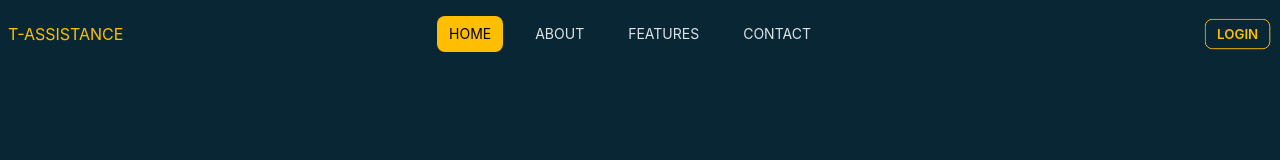
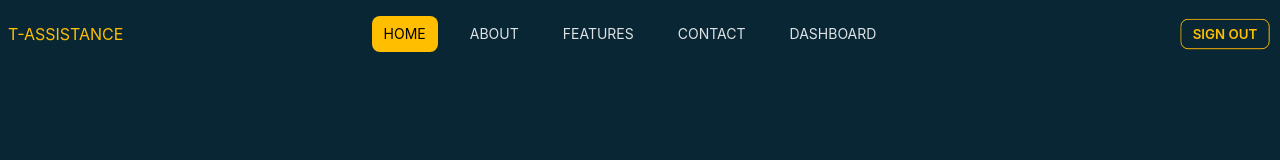
Before and after one commit to morz-mamun/T-Assistance-Client, a React (Vite) app: page / in a window 1280 px wide. Shown: the top 160 px of the page. Built offline with nearby package versions, Linux system fonts and the light colour scheme; no server answers; sample sign-in values are in the browser's storage.

Commit message:
Dashboard created

```diff
--- /dev/null
+++ b/src/Dashboard/Dashboard.jsx
@@ -0,0 +1,41 @@
+import { FaAddressCard, FaHome, FaList, FaShoppingBag} from "react-icons/fa";
+import { NavLink, Outlet } from "react-router-dom";
+
+
+
+const DashBoard = () => {
+  return (
+    <div className="flex">
+      <div className="w-72 min-h-screen bg-[#092635] text-center py-5">
+        <h1 className="uppercase">
+          <span className="text-xl font-bold">DASHBOARD</span>{" "}
+        </h1>
+        <div className="divider divider-warning"></div>
+        <ul className="menu p-4 text-base">
+          {
+
+          }
+          <div className="divider"></div>
+          <li className="uppercase">
+            <NavLink to={"/"}>
+              <FaHome></FaHome>
+            Home
+            </NavLink>
+          </li>
+          <li className="uppercase">
+            <NavLink to={"/ourOrder/contact"}>
+              <FaAddressCard></FaAddressCard>
+            Contact
+            </NavLink>
+          </li>
+        </ul>
+
+      </div>
+      <div className="flex-1 p-10">
+        <Outlet></Outlet>
+      </div>
+    </div>
+  );
+};
+
+export default DashBoard;
--- a/src/Pages/Home/Banner/Banner.jsx
+++ b/src/Pages/Home/Banner/Banner.jsx
@@ -23,7 +23,7 @@ const Banner = () => {
             a id nisi.
           </p>
           <div className="mt-10 hidden md:block">
-           <Link to={'/login'}>
+           <Link to={'dashboard'}>
            <button className="btn btn-outline text-warning hover:bg-white hover:text-black">LET'S EXPLORE <FaArrowRightFromBracket className="text-xl"></FaArrowRightFromBracket></button>
            </Link>
           </div>
--- a/src/Pages/Login/Login.jsx
+++ b/src/Pages/Login/Login.jsx
@@ -1,4 +1,4 @@
-import { Link, useNavigate } from 'react-router-dom';
+import { Link, useLocation, useNavigate } from 'react-router-dom';
 // import login2 from '../../../assets/login2.jpg'
 import Swal from 'sweetalert2'
 import { FcGoogle } from "react-icons/fc";
@@ -11,6 +11,10 @@ import { useState } from 'react';
 const Login = () => {
   const {loginUser, googleLogin} = useAuth()
   const navigate = useNavigate()
+  const location = useLocation()
+  const too = location.state?.from?.pathname || "/";
+
+
   const [showPass, setShowPass] = useState(false)
   const Toast = Swal.mixin({
     toast: true,
@@ -29,9 +33,9 @@ const Login = () => {
       .then(() => {
         Toast.fire({
           icon: 'success',
-          title: 'User Google Sing In successfully'
+          title: 'User Google Sign In successfully'
         })
-        navigate('/')
+        navigate(too, {replace: true})
       })
       .catch(() => {
         Toast.fire({
@@ -58,7 +62,7 @@ const Login = () => {
           })
         }
         form.reset()
-        navigate('/')
+        navigate(too, {replace: true})
       })
       .catch(() => {
         Toast.fire({
--- a/src/PrivateRoute/PrivateRoute.jsx
+++ b/src/PrivateRoute/PrivateRoute.jsx
@@ -1,17 +1,19 @@
-import { Navigate } from "react-router-dom";
+import { Navigate, useLocation } from "react-router-dom";
 import useAuth from "../Hooks/useAuth";
 
 
+
 const PrivateRoute = ({children}) => {
-    const [user, loading] = useAuth()
+    const {user, loading} = useAuth()
+    const location = useLocation()
+    if(loading){
+        return <progress className="progress w-56"></progress>
+    }
+
     if(user){
         return children
     }
-
-    if(loading){
-        return <progress className="progress w-56"></progress>
-    }
-    return <Navigate to={'/login'}></Navigate>
+    return <Navigate to={'/login'}  state={{from: location}} replace></Navigate>
 };
 
 export default PrivateRoute;
--- a/src/Routes/Routes.jsx
+++ b/src/Routes/Routes.jsx
@@ -3,6 +3,8 @@ import Home from "../Pages/Home/Home";
 import Main from "../Main/Main";
 import Login from "../Pages/Login/Login";
 import Registration from "../Pages/Registration/Registration";
+import DashBoard from "../Dashboard/Dashboard";
+import PrivateRoute from "../PrivateRoute/PrivateRoute";
 
 const router = createBrowserRouter([
     {
@@ -23,5 +25,9 @@ const router = createBrowserRouter([
         }
       ]
     },
+    {
+      path: "dashboard",
+      element: <PrivateRoute><DashBoard></DashBoard></PrivateRoute>
+    }
   ]);
 export default router;
--- a/src/Shared/Navbar/Navbar.jsx
+++ b/src/Shared/Navbar/Navbar.jsx
@@ -1,9 +1,36 @@
 import { Link, NavLink } from "react-router-dom";
 import useAuth from "../../Hooks/useAuth";
+import Swal from "sweetalert2";
 
 const Navbar = () => {
   const { user, logoutUser } = useAuth();
 
+  const Toast = Swal.mixin({
+    toast: true,
+    position: 'top-end',
+    showConfirmButton: false,
+    timer: 2000,
+    timerProgressBar: true,
+    didOpen: (toast) => {
+      toast.addEventListener('mouseenter', Swal.stopTimer)
+      toast.addEventListener('mouseleave', Swal.resumeTimer)
+    }
+  })
+  const handleLogout = () => {
+    logoutUser()
+    .then(() => {
+      Toast.fire({
+        icon: 'success',
+        title: 'User Sign Out successfully'
+      })
+    })
+    .catch(() => {
+      Toast.fire({
+        icon: 'error',
+        title: 'User Sign Out failed'
+      })
+    })
+  }
   const navLinks = (
     <>
       <NavLink
@@ -49,6 +76,17 @@ const Navbar = () => {
       >
         {" "}
         Contact
+      </NavLink>
+      <NavLink
+        className={({ isActive }) =>
+          isActive
+            ? "bg-warning text-black rounded-lg px-3 py-2 mr-5 uppercase"
+            : "mr-5 uppercase hover:text-warning px-3 py-2"
+        }
+        to={"/dashboard"}
+      >
+        {" "}
+        DASHBOARD
       </NavLink>
     </>
   );
@@ -105,7 +143,17 @@ const Navbar = () => {
               T-ASSISTANCE
             </button>
           </Link>
-          <Link
+         {
+          user ?  <div
+          data-aos="flip-right"
+          data-aos-easing="ease-out-cubic"
+          data-aos-duration="3000"
+          className="hidden md:block"
+        >
+          <button onClick={handleLogout} className="text-warning btn btn-sm btn-outline hover:bg-white hover:text-black">
+            SIGN OUT
+          </button>
+        </div> :  <Link
             data-aos="flip-right"
             data-aos-easing="ease-out-cubic"
             data-aos-duration="3000"
@@ -113,9 +161,10 @@ const Navbar = () => {
             to={"/login"}
           >
             <button className="text-warning btn btn-sm btn-outline hover:bg-white hover:text-black">
-              LOGIN
+              SIGN IN
             </button>
           </Link>
+         }
         </div>
       </div>
     </div>
```
